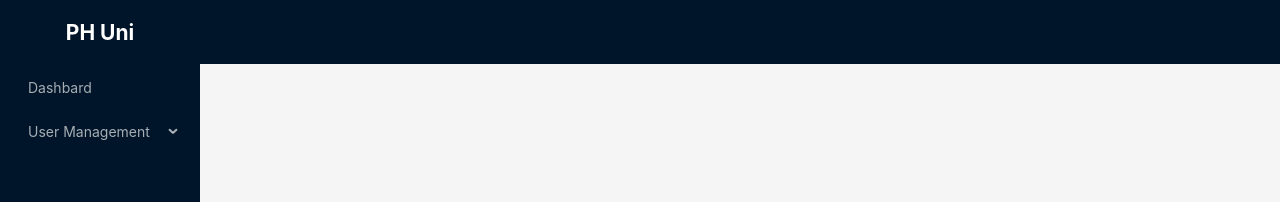
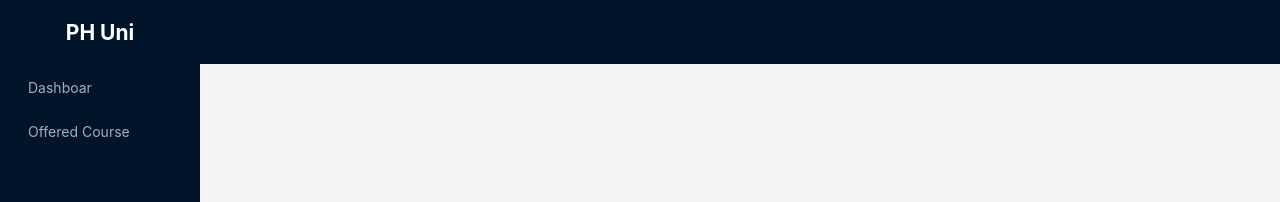
Before and after one commit to Jayedjb765/PH-University, a React (Vite) app: page / in a window 1280 px wide. Shown: the top 202 px of the page. Built offline with nearby package versions, Linux system fonts and the light colour scheme.

Commit message:
adding sidebar dynamically  for Ph-university

```diff
--- a/src/components/layouts/Sidebar.tsx
+++ b/src/components/layouts/Sidebar.tsx
@@ -1,37 +1,54 @@
 import { Layout, Menu } from "antd";
 import { sidebarGenerator } from "../../utils/siderbargenerator";
 import { adminPaths } from "../../routes/admin.routes";
+import { facultyPaths } from "../../routes/faculty.route";
+import { studentPaths } from "../../routes/student.route";
 
 const { Sider } = Layout;
+
+const userRole = {
+  ADMIN: "admin",
+  FACULTY: "faculty",
+  STUDENT: "student",
+};
+
 const Sidebar = () => {
+  const role = "student";
+  let sidebarItems;
+
+  switch (role) {
+    case userRole.ADMIN:
+      sidebarItems = sidebarGenerator(adminPaths, userRole.ADMIN);
+      break;
+    case userRole.FACULTY:
+      sidebarItems = sidebarGenerator(facultyPaths, userRole.FACULTY);
+      break;
+    case userRole.STUDENT:
+      sidebarItems = sidebarGenerator(studentPaths, userRole.STUDENT);
+      break;
+
+    default:
+      break;
+  }
+
   return (
-    <Sider
-      breakpoint="lg"
-      collapsedWidth="0"
-      onBreakpoint={(broken) => {
-        console.log(broken);
-      }}
-      onCollapse={(collapsed, type) => {
-        console.log(collapsed, type);
-      }}
-    >
+    <Sider breakpoint="lg" collapsedWidth="0">
       <div
         style={{
           color: "white",
-          textAlign: "center",
           height: "4rem",
           display: "flex",
           justifyContent: "center",
           alignItems: "center",
         }}
       >
-        <h1>PH Uni </h1>
+        <h1>PH Uni</h1>
       </div>
       <Menu
         theme="dark"
         mode="inline"
         defaultSelectedKeys={["4"]}
-        items={sidebarGenerator(adminPaths, "student")}
+        items={sidebarItems}
       />
     </Sider>
   );
```
